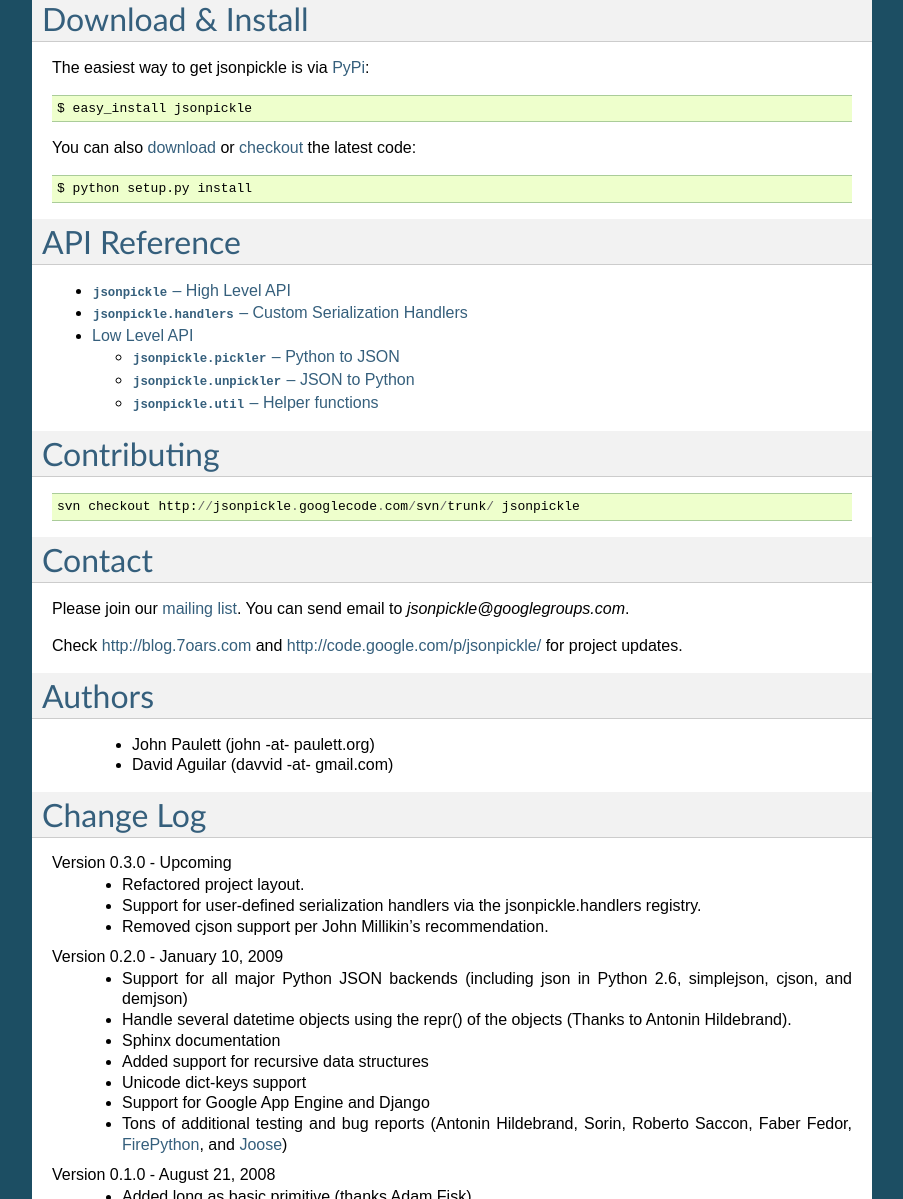
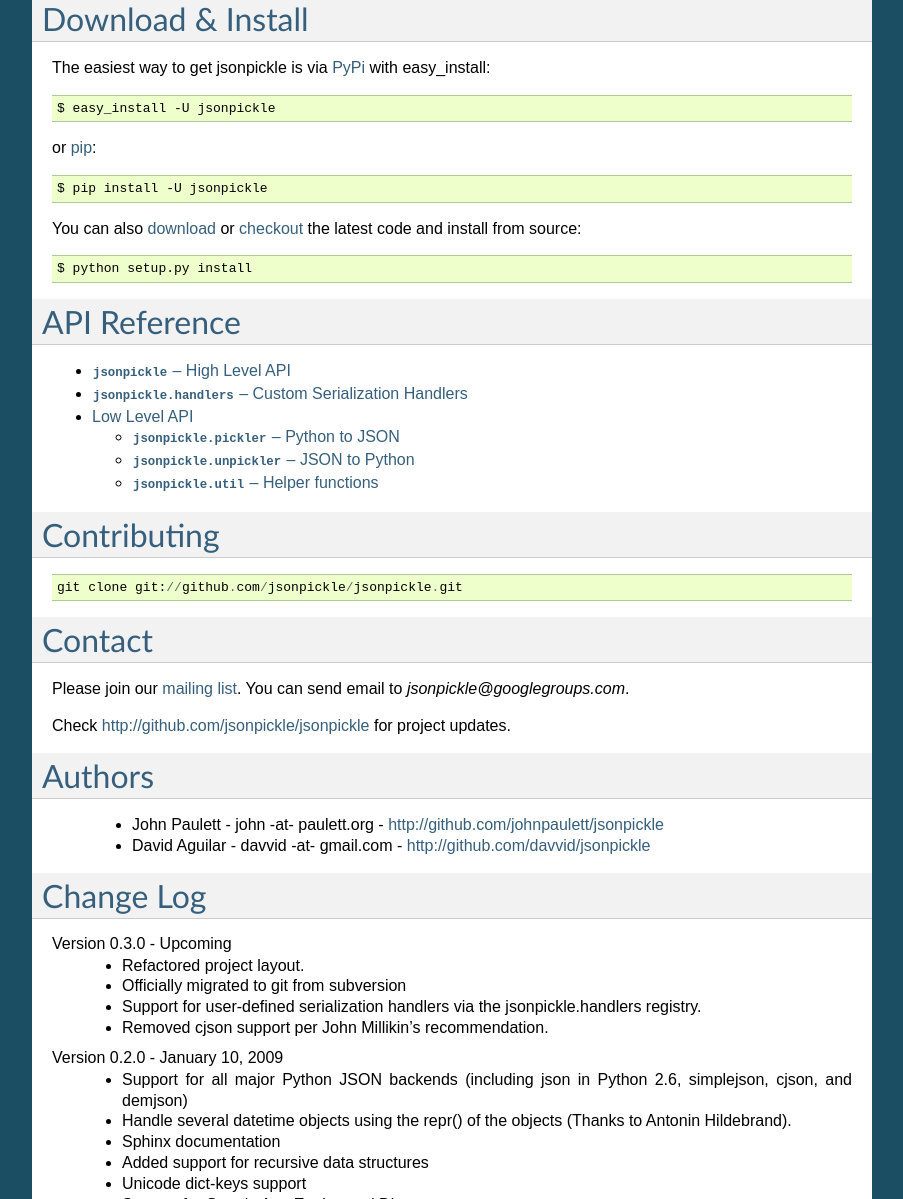
Before and after one commit to jsonpickle/jsonpickle, a Sphinx documentation site: the page built from docs/source/index.rst, in a window 1280 px wide and 1400 px high, scrolled down 242 px, cut to the strip 201-1400 px from the top of the window. Shown: the whole strip, without its empty margins (198-1101 px from the left). Built offline with Sphinx 7.4.7, drawn with Linux system fonts in a browser that asks for light colours; the version number is read from the project's files by our own code; some of the changed text lies outside the part shown.

Commit message:
Updated references to github project in the documentation and setup.py.

```diff
--- a/docs/source/index.rst
+++ b/docs/source/index.rst
@@ -13,16 +9,21 @@
 Download & Install
 ==================
 
-The easiest way to get jsonpickle is via PyPi_::
+The easiest way to get jsonpickle is via PyPi_ with easy_install::
 
-    $ easy_install jsonpickle
+    $ easy_install -U jsonpickle
+
+or pip_::
+
+    $ pip install -U jsonpickle
 
 You can also download_ or :ref:`checkout <jsonpickle-contrib-checkout>` the
-latest code::
+latest code and install from source::
 
     $ python setup.py install
 
-.. _PyPi: http://pypi.python.org/
+.. _PyPi: http://pypi.python.org/pypi/jsonpickle
+.. _pip: http://pypi.python.org/pypi/pip
 .. _download: http://code.google.com/p/jsonpickle/downloads/list
 
 
@@ -41,7 +42,7 @@
 
 ::
 
-    svn checkout http://jsonpickle.googlecode.com/svn/trunk/ jsonpickle
+    git clone git://github.com/jsonpickle/jsonpickle.git
 
 
 Contact
@@ -50,20 +51,20 @@
 Please join our `mailing list <http://groups.google.com/group/jsonpickle>`_.
 You can send email to *jsonpickle@googlegroups.com*.
 
-Check http://blog.7oars.com and http://code.google.com/p/jsonpickle/ for
-project updates.
+Check http://github.com/jsonpickle/jsonpickle for project updates.
 
 
 Authors
 =======
 
- * John Paulett (john -at- paulett.org)
- * David Aguilar (davvid -at- gmail.com)
+ * John Paulett - john -at- paulett.org - http://github.com/johnpaulett/jsonpickle
+ * David Aguilar - davvid -at- gmail.com - http://github.com/davvid/jsonpickle
 
 Change Log
 ==========
 Version 0.3.0 - Upcoming
     * Refactored project layout.
+    * Officially migrated to git from subversion
     * Support for user-defined serialization handlers via the
       jsonpickle.handlers registry.
     * Removed cjson support per John Millikin's recommendation.
@@ -105,7 +106,7 @@
     * Increase test coverage
 
 Version 0.0.1
-Initial release
+    Initial release
 
 
 License
--- a/setup.py
+++ b/setup.py
@@ -30,7 +30,7 @@
     long_description = _jsonpickle.__doc__,
     author="John Paulett",
     author_email="john -at- paulett.org",
-    url="http://code.google.com/p/jsonpickle/",
+    url="http://github.com/jsonpickle/jsonpickle",
     license="BSD",
     platforms=['POSIX', 'Windows'],
     keywords=['json pickle', 'json', 'pickle', 'marshal',
@@ -40,7 +40,7 @@
         "Operating System :: OS Independent",
         "Programming Language :: Python",
         "Topic :: Software Development :: Libraries :: Python Modules",
-        "Development Status :: 3 - Alpha",
+        "Development Status :: 4 - Beta",
         "Intended Audience :: Developers",
         "Programming Language :: JavaScript"
     ],
```
Also changed, not shown: other parts of docs/source/index.rst (+0 -4 lines).
